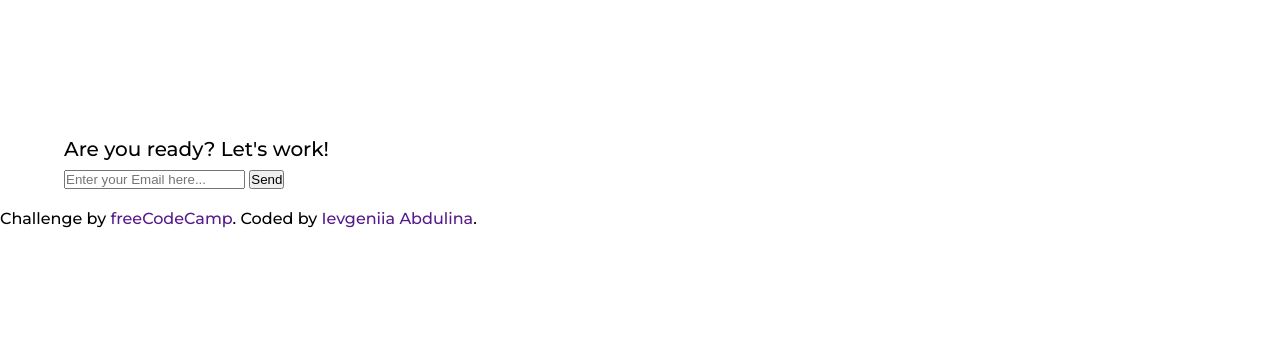
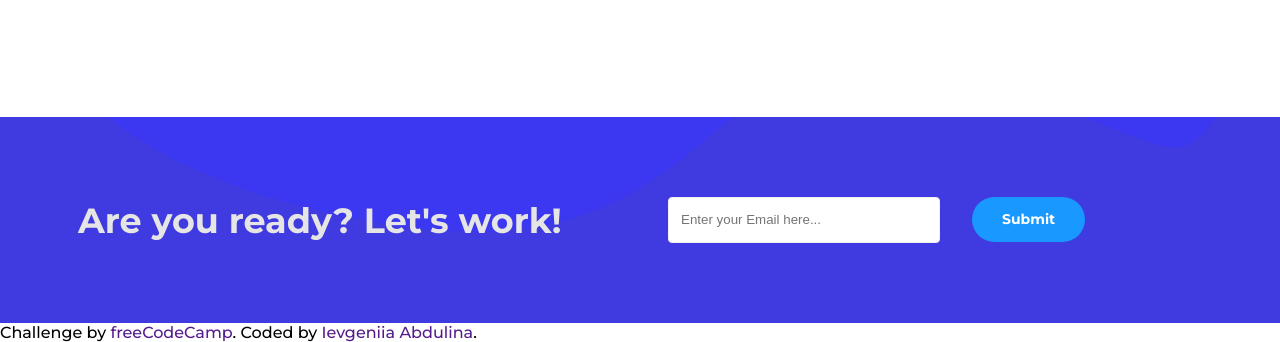
Before and after one commit to IevgeniiaAbdulina/freeCodeCamp-Product-Landing-Page, a plain HTML site: page index.html in a window 1280 px wide. Shown: the part 1934-2276 px from the top of the page. Before the commit the page ends 2162 px from the top, so only its background shows below. Drawn offline with Linux system fonts and the light colour scheme.

Commit message:
Contact section style

```diff
--- a/index.html
+++ b/index.html
@@ -33,7 +33,6 @@
             </div>
         </div>
     </header>
-
     <div class="body-wrapper">
         <section id="home" class="home">
             <div class="container">
@@ -41,8 +40,7 @@
                     <div class="banner-text">
                         <h1 class="banner-title">Brand Identity and UX Design Agency</h1>
                         <p class="banner-subtitle">We're a brand strategy and digital design agency, building brands
-                            that
-                            matter in culture.</p>
+                            that matter in culture.</p>
                         <a href="#">Learn more</a>
                     </div>
                     <div class="banner-img">
@@ -51,7 +49,6 @@
                 </div>
             </div>
         </section>
-
         <section id="services" class="services">
             <div class="container">
                 <div class="services-header">
@@ -116,7 +113,6 @@
                 </div>
             </div>
         </section>
-
         <section id="about" class="about">
             <div class="container">
                 <div class="about-content">
@@ -152,21 +148,31 @@
                     </div>
                 </div>
             </div>
-
         </section>
-
-        <section id="contact">
+        <section id="contact" class="contact">
             <div class="container">
                 <div class="contact-content">
-                    <div class="contact-text">
-                        <h5>Are you ready? Let's work!</h5>
-
+                    <div class="col-contact">
+                        <div class="contact-text box">
+                            <h3>Are you ready? Let's work!</h3>
+                        </div>
                     </div>
-                    <div class="contact-form">
-                        <form id="form" action="https://www.freecodecamp.com/email-submit">
-                            <input type="email" id="email" name="email" placeholder="Enter your Email here..." required>
-                            <input type="submit" id="submit" value="Send">
-                        </form>
+                    <div class="col-contact">
+                        <div class="contact-form box">
+                            <form id="form" action="https://www.freecodecamp.com/email-submit">
+                                <div class="col-contact">
+                                    <div class="box">
+                                        <input type="email" id="email" name="email"
+                                            placeholder="Enter your Email here..." required>
+                                    </div>
+                                </div>
+                                <div class="col-contact">
+                                    <div class="box">
+                                        <a class="submit" href="#">Submit</a>
+                                    </div>
+                                </div>
+                            </form>
+                        </div>
                     </div>
                 </div>
 
--- a/scss/_main.scss
+++ b/scss/_main.scss
@@ -113,6 +113,7 @@ header {
 .about-content {
   display: flex;
   flex-wrap: wrap;
+  margin: 0 0 6.25rem;
 
   .col-about {
     flex: 0 0 50%;
@@ -161,7 +162,85 @@ header {
   height: 100%;
 
   iframe {
-    min-width: 360px;
-    min-height: 200px;
+    width: 80%;
+    height: 60%;
   }
 }
+
+// ================= SERVICES SECTION ================= //
+
+.contact {
+  background: $primary url(../img/footer_bg.svg);
+  background-repeat: repeat-x;
+  color: $contact-color;
+  background-position: left bottom;
+  background-size: cover;
+  padding: 0;
+}
+
+.contact-content {
+  display: flex;
+  flex-wrap: wrap;
+  align-items: center;
+  padding: 60px 0;
+
+  h3 {
+    margin: 0;
+  }
+
+  .col-contact {
+    flex: 0 0 50%;
+    max-width: 50%;
+  }
+
+  .box {
+    padding: 0 14px;
+  }
+}
+
+.contact-form {
+  form {
+    display: flex;
+    flex-wrap: wrap;
+
+    .col-contact {
+      flex: 0 0 50%;
+      max-width: 50%;
+      align-items: center;
+    }
+
+    .box {
+      padding: 0 14px;
+      height: 100%;
+    }
+
+    input {
+      width: 100%;
+      height: auto;
+      padding: 0.75rem;
+      line-height: 1.5;
+      color: $light;
+      background-color: #fff;
+      border: 1px solid $border-color;
+      border-radius: 0.25rem;
+      outline: 0;
+    }
+
+    a {
+      margin-left: 1.875rem;
+      text-align: center;
+      font-size: 0.875rem;
+      line-height: 1.5;
+      font-weight: $font-weight-bold;
+      color: #fff;
+      padding: 0.75rem 1.875rem;
+      border-radius: 50px;
+      background-color: $secondary;
+      position: absolute;
+
+      &:hover {
+        background-color: darken($secondary, 10%);
+      }
+    }
+  }
+}
--- a/scss/_variables.scss
+++ b/scss/_variables.scss
@@ -74,6 +74,11 @@ $input-padding-x: 1.25rem;
 $input-placeholder-color: #919aa3;
 $input-font-size: 14px;
 
+////////// CONTACT //////////
+
+$contact-bg: url(../img/footer_bg.svg);
+$contact-color: #e5e5e5;
+
 ////////// FOOTER //////////
 
 $footer-color: #e5e5e5;
```
Also changed, not shown: css/style.css.
